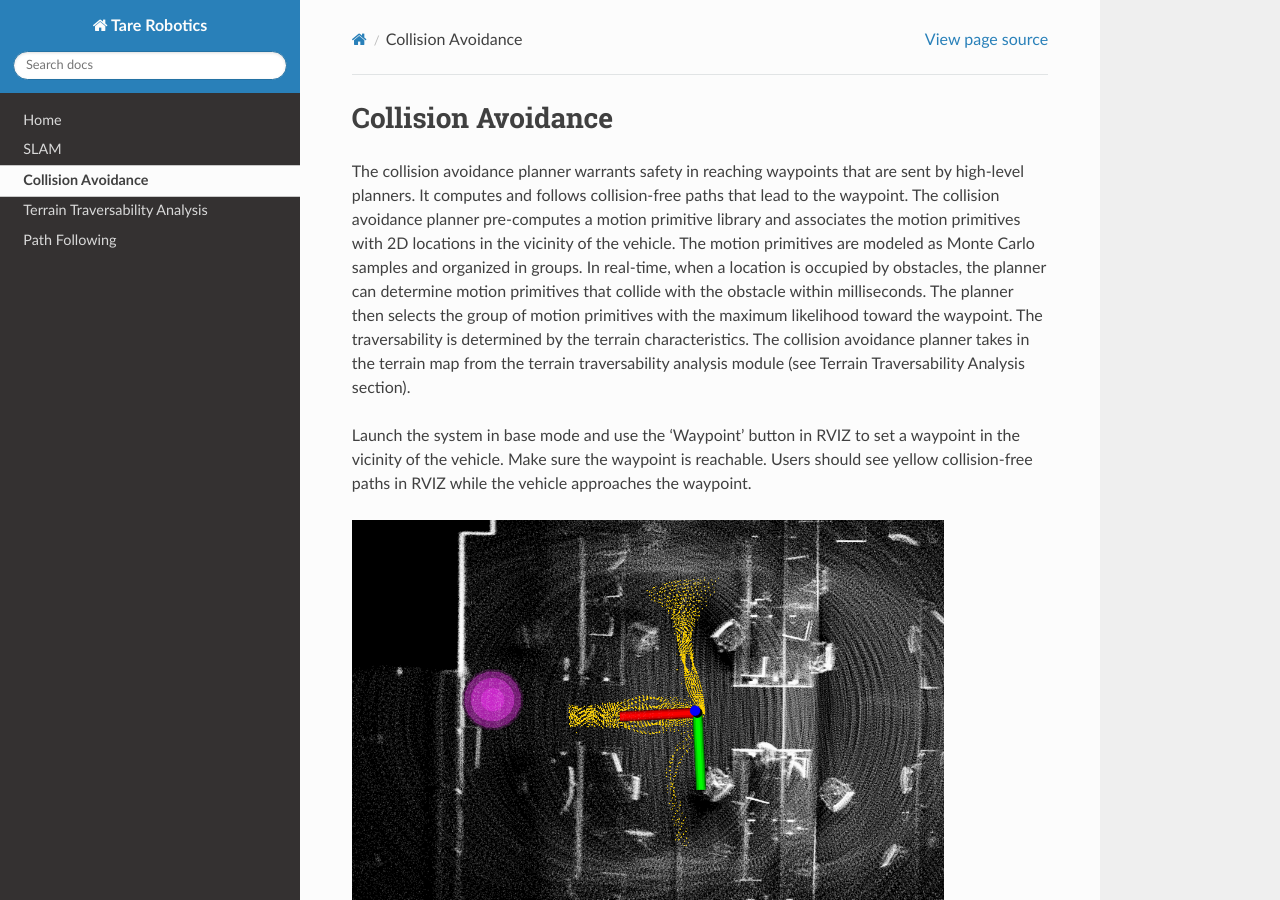
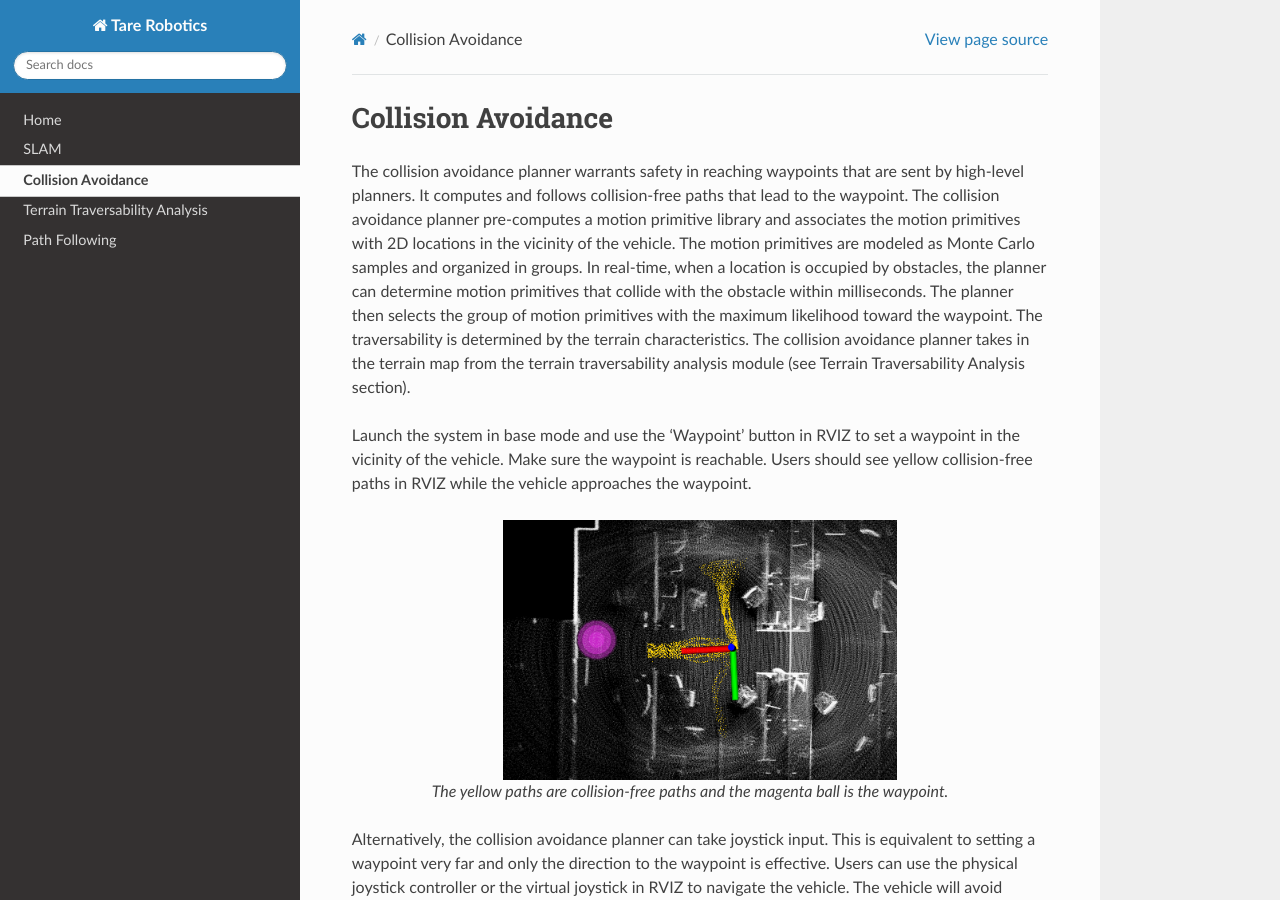
Before and after one commit to caochao39/tarerobotics, a Sphinx documentation site: the page built from docs/source/collision_avoidance.rst, in a window 1280 px wide and 900 px high. Built offline with Sphinx 7.4.7 and the Read the Docs theme 3.1.0, drawn with Linux system fonts in a browser that asks for light colours.

Commit message:
Update collision_avoidance.rst

```diff
--- a/docs/source/collision_avoidance.rst
+++ b/docs/source/collision_avoidance.rst
@@ -6,7 +6,8 @@ The collision avoidance planner warrants safety in reaching waypoints that are s
 Launch the system in base mode and use the ‘Waypoint’ button in RVIZ to set a waypoint in the vicinity of the vehicle. Make sure the waypoint is reachable. Users should see yellow collision-free paths in RVIZ while the vehicle approaches the waypoint.
 
 .. figure:: images/image6.png
-    :scale: 60 %
+    :scale: 40 %
+    :align: center
 
     The yellow paths are collision-free paths and the magenta ball is the waypoint.
 
```
